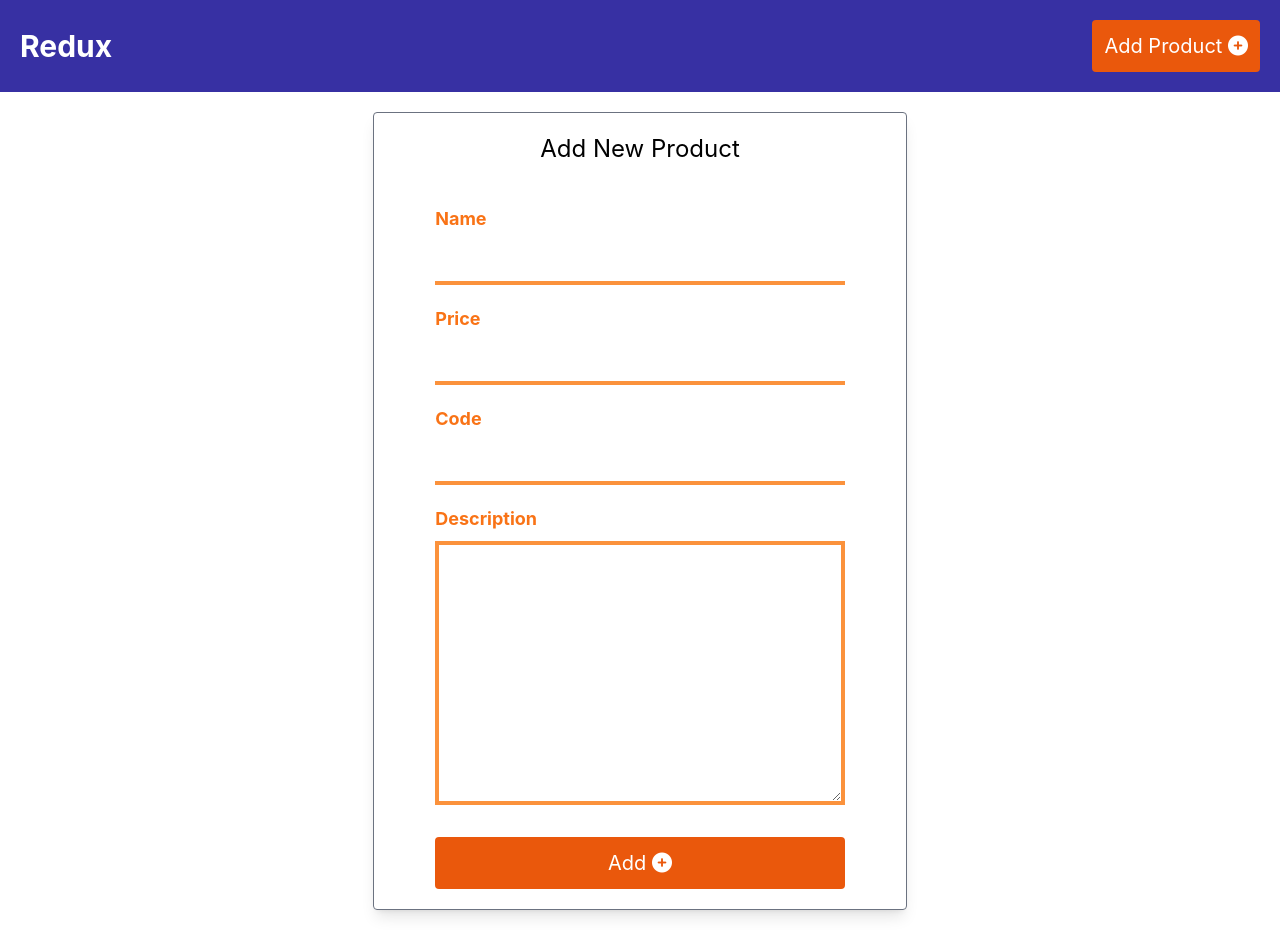
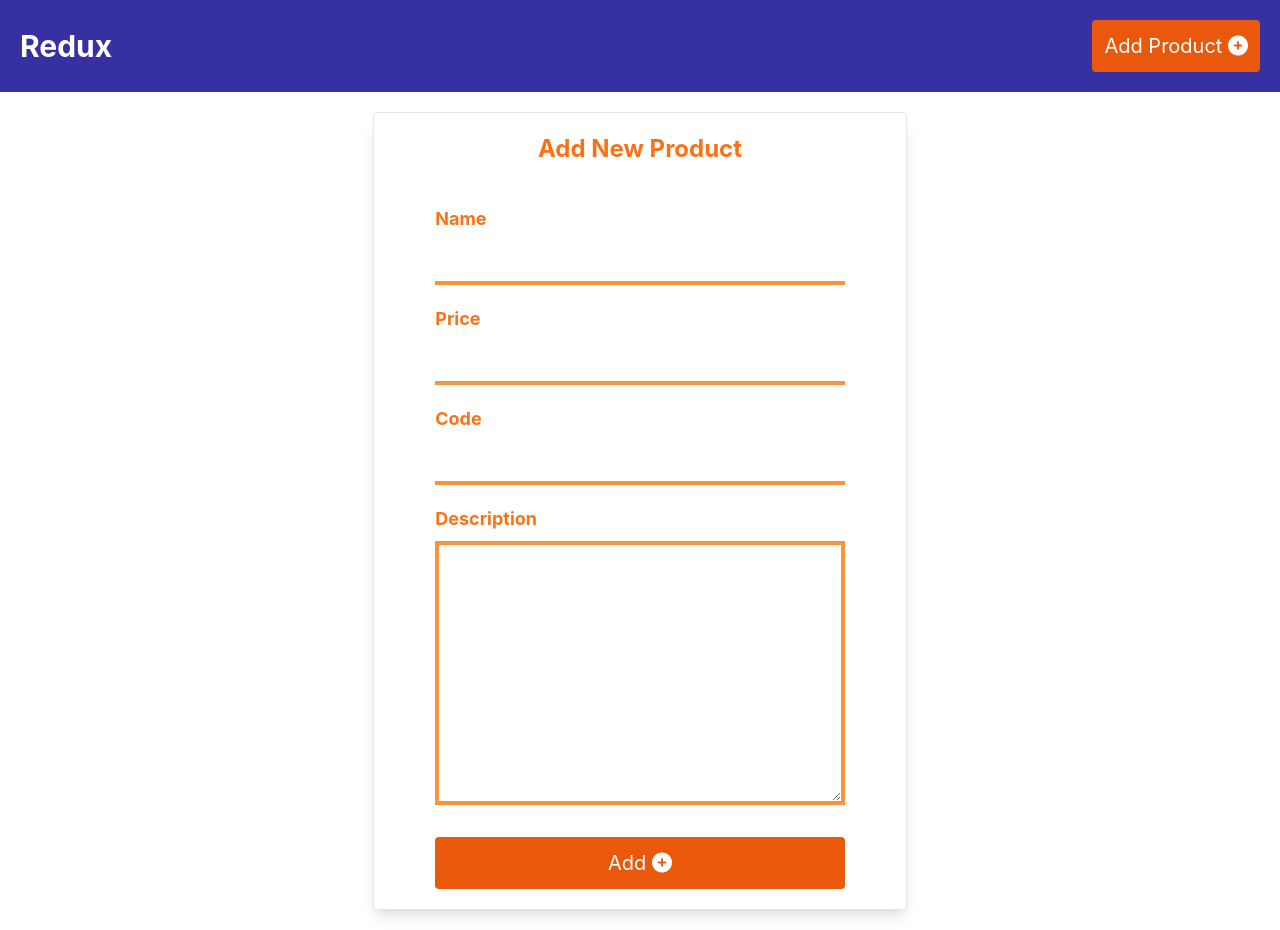
Before and after one commit to lautarojlopez/redux-products, a Next.js app: page /add in a window 1280 px wide. Built offline with nearby package versions, Linux system fonts and the light colour scheme.

Commit message:
Styles to AddForm and EditForm components

```diff
--- a/components/AddForm.jsx
+++ b/components/AddForm.jsx
@@ -35,8 +35,8 @@ const AddForm = () => {
     });
 
     return (
-        <form onSubmit={form.handleSubmit} className="flex flex-col my-5 shadow-lg rounded border border-gray-500 p-5">
-            <h2 className="text-center text-2xl">Add New Product</h2>
+        <form onSubmit={form.handleSubmit} className="flex flex-col my-5 shadow-lg rounded border border-gray-200 p-5">
+            <h2 className="text-center text-2xl text-orange-500 font-bold">Add New Product</h2>
             {error ? <Error msg="An error has occurred. Please try again."/> : null}
             <div className="my-5">
                 <div className="field">
--- a/components/EditForm.jsx
+++ b/components/EditForm.jsx
@@ -35,8 +35,8 @@ const EditForm = ({product}) => {
     });
 
     return (
-        <form onSubmit={form.handleSubmit} className="flex flex-col my-5 shadow-lg rounded border border-gray-500 p-5">
-            <h2 className="text-center text-2xl">Edit Product</h2>
+        <form onSubmit={form.handleSubmit} className="flex flex-col my-5 shadow-lg rounded border border-gray-200 p-5">
+            <h2 className="text-center text-2xl text-orange-500 font-bold">Edit Product</h2>
             {error ? <Error msg="An error has occurred. Please try again."/> : null}
             <div className="my-5">
                 <div className="field">
```
